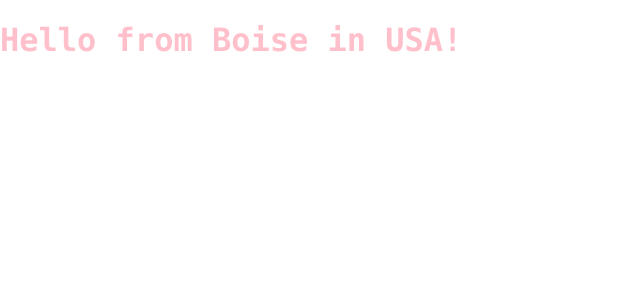
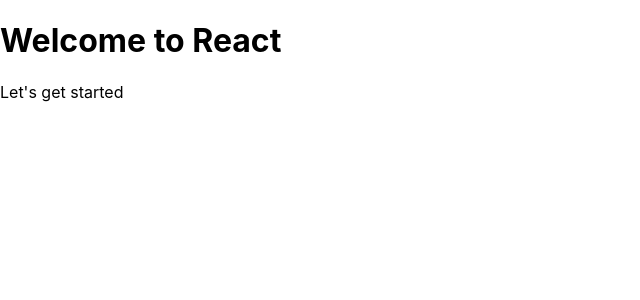
Before and after one commit to AshleyQSmith/hello-react, a React (Create React App) app: page / in a window 1280 px wide. Shown: the top 300 px of the page, without its empty margins (0-640 px from the left). Built offline with nearby package versions, Linux system fonts and the light colour scheme.

Commit message:
created a react component

```diff
--- a/src/index.js
+++ b/src/index.js
@@ -2,10 +2,20 @@
 import ReactDOM from "react-dom";
 import "./index.css";
 
-let city = {
-  name: "Boise",
-  country: "USA",
-};
+// JSX Syntax Example object:
+// let city = {
+//   name: "Boise",
+//   country: "USA",
+// };
+
+function Hello() {
+  return (
+    <div>
+      <h1>Welcome to React</h1>
+      <p>Let's get started</p>
+    </div>
+  );
+}
 
 ReactDOM.render(
   // React.createElement(
@@ -28,9 +38,13 @@
   //   <li>Pizza</li>
   // </ul>,
 
-  <h1 id="heading" className="cool-text">
-    Hello from {city.name} in {city.country}!
-  </h1>,
+  // <h1 id="heading" className="cool-text">
+  //   Hello from {city.name} in {city.country}!
+  // </h1>,
+
+  // CREATING A REACT COMPONENT
+
+  <Hello />,
 
   document.getElementById("root")
 );
```
